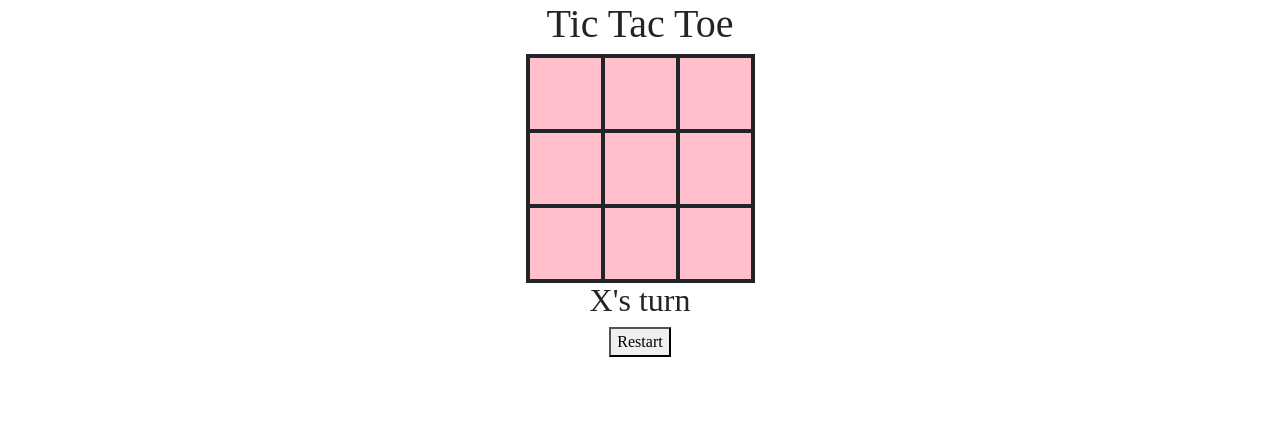
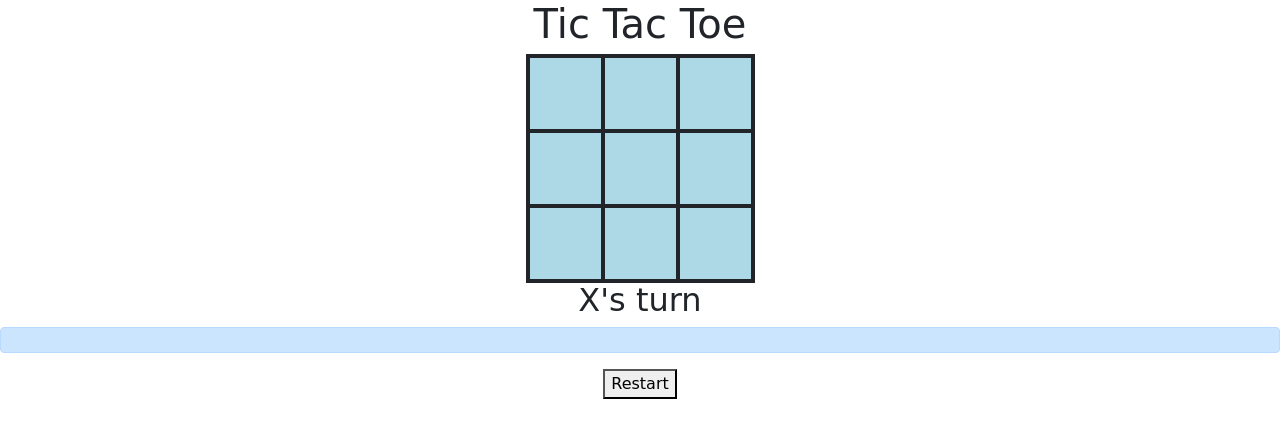
Before and after one commit to areibs/Jquery-and-AJAX, a website: page week11assignment.html in a window 1280 px wide. Both pictures are taken after a click on the button "Restart". Drawn offline with nearby package versions, Linux system fonts and the light colour scheme.

Commit message:
final commit

```diff
--- a/style.css
+++ b/style.css
@@ -8,7 +8,7 @@
   cursor: pointer;
 }
 #gameContainer{
-  font-family: "cursive";
+  font-family: cursive;
   text-align: center;
 }
 
@@ -17,5 +17,5 @@
   grid-template-columns: repeat(3, auto);
   width: 225px;
   margin: auto;
-  background-color: pink;
+  background-color: lightblue;
 }
--- a/week11.js
+++ b/week11.js
@@ -9,6 +9,7 @@
 const cells = document.querySelectorAll(".cell");
 const statusText = document.querySelector("#statusText");
 const restartBtn = document.querySelector('#restartBtn');
+const gameWinner = document.querySelector("#gameWinner");
 const winConditions = [
     [0, 1, 2],
     [3, 4, 5],
@@ -19,6 +20,7 @@ const winConditions = [
     [0, 4, 8],
     [2, 4, 6]
 ];
+
 let options = ["", "", "", "", "", "", "", "", ""];
 let currentPlayer = "X";
 let running = true;
@@ -70,11 +72,11 @@ function checkWinner(){
     }
 
     if(roundWon){
-        statusText.textContent = `${currentPlayer} wins!`
+        gameWinner.textContent = `${currentPlayer} wins!`
         running = false;
     }
     else if(!options.includes("")){
-        statusText.textContent = `It's a Draw!`;
+        gameWinner.textContent = `It's a Draw!`;
         running = false;
     }
     else{
@@ -85,9 +87,8 @@ function restartGame(){
     currentPlayer = "X";
     options = ["", "", "", "", "", "", "", "", ""];
     statusText.textContent = `${currentPlayer}'s turn`;
+    gameWinner.textContent = '';
     cells.forEach(cell => cell.textContent = "");
     running = true;
 
-
-
 }
--- a/week11assignment.html
+++ b/week11assignment.html
@@ -24,6 +24,9 @@
 
       </div>
         <h2 id="statusText"></h2>
+        <div class="alert alert-primary" id ="gameWinner" role="alert">
+
+        </div>
         <button id="restartBtn">Restart</button>
     </div>
 
```
